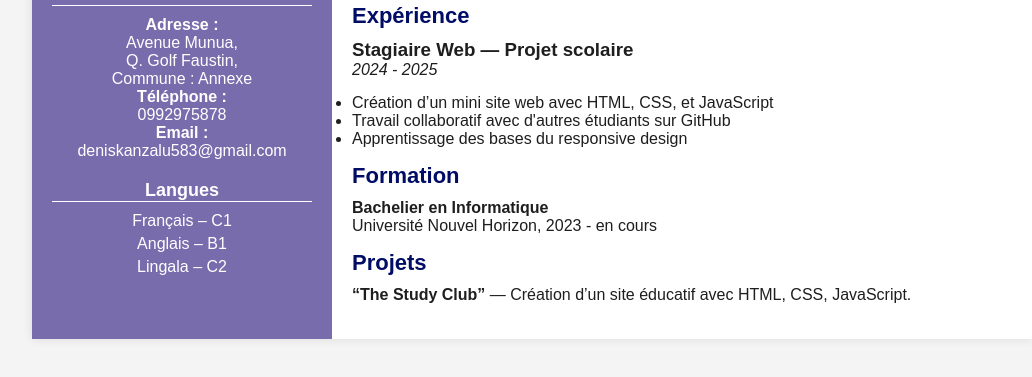
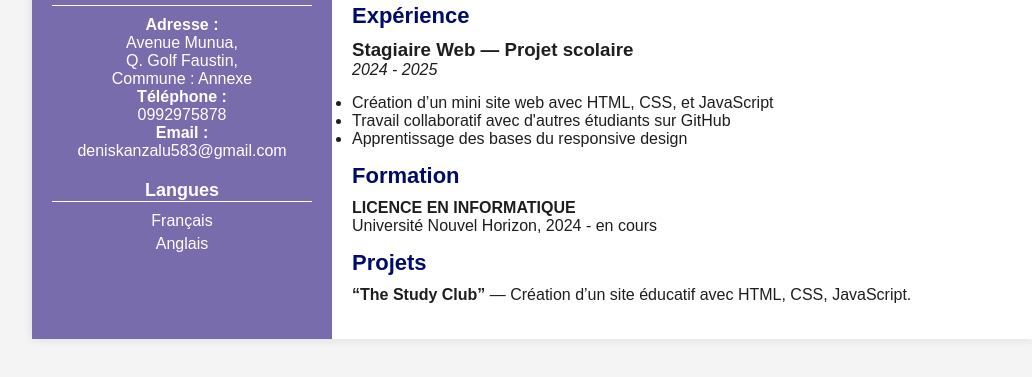
Before and after one commit to deniskanzalu/CV_DENIS, a plain HTML site: page index.html in a window 1280 px wide. Shown: the part 259-636 px from the top of the page, without its empty margins (108-1140 px from the left). Drawn offline with Linux system fonts and the light colour scheme.

Commit message:
index.html

```diff
--- a/index.html
+++ b/index.html
@@ -20,9 +20,9 @@
       <section>
         <h2>Langues</h2>
         <ul>
-          <li>Français – C1</li>
-          <li>Anglais – B1</li>
-          <li>Lingala – C2</li>
+          <li>Français</li>
+          <li>Anglais</li>
+
         </ul>
       </section>
     </aside>
@@ -58,7 +58,7 @@
 
       <section>
         <h2>Formation</h2>
-        <p><strong>Bachelier en Informatique</strong><br>Université Nouvel Horizon, 2023 - en cours</p>
+        <p><strong>LICENCE EN INFORMATIQUE</strong><br>Université Nouvel Horizon, 2024 - en cours</p>
       </section>
 
       <section>
```
